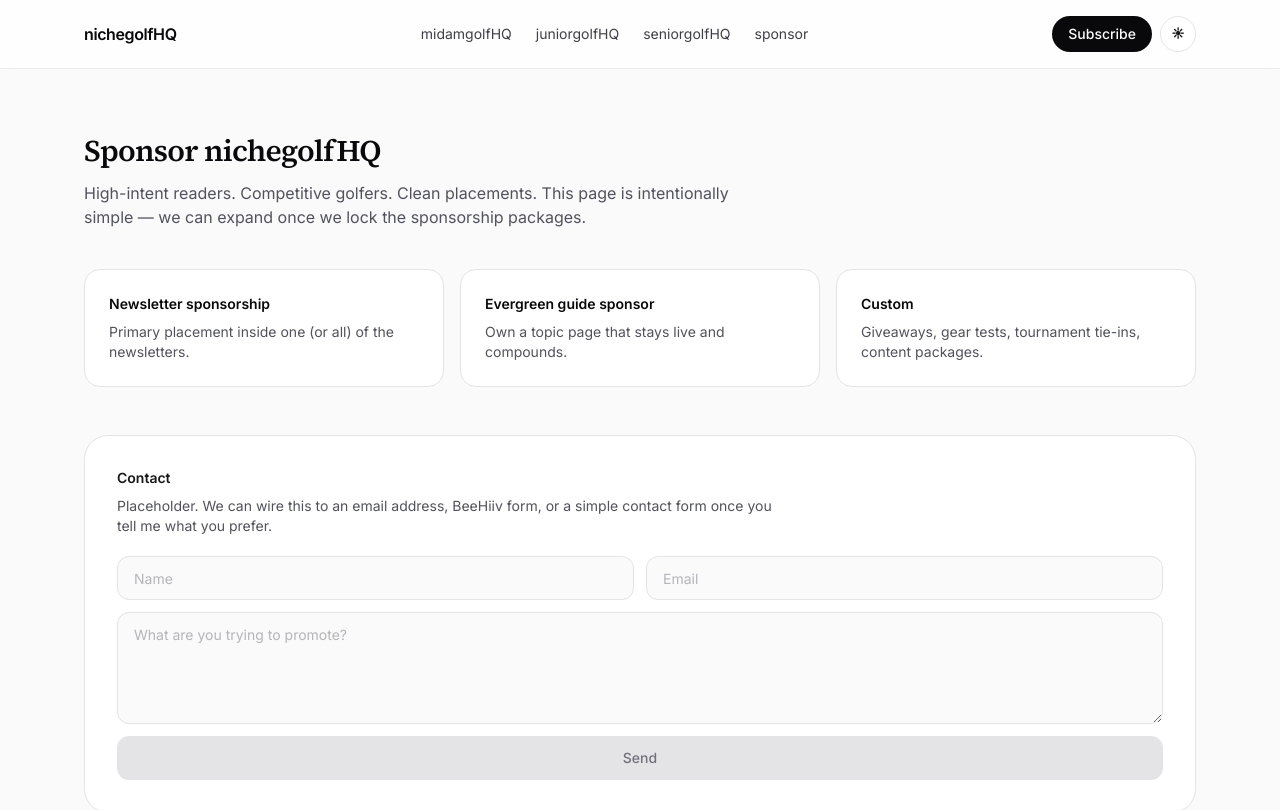
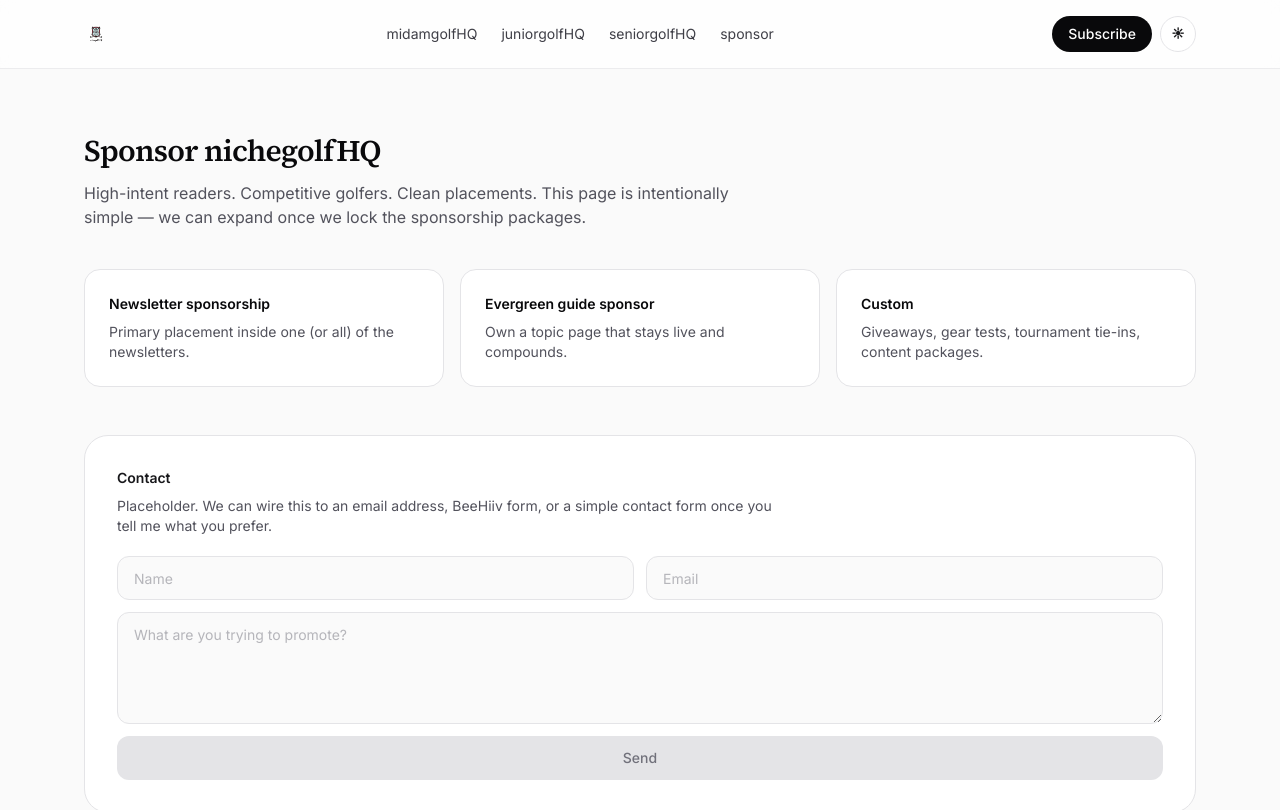
Before and after one commit to chazymarketing/nichegolfhq-next, a Next.js app: page /sponsors in a window 1280 px wide. Shown: the top 810 px of the page. Built offline with nearby package versions, Linux system fonts and the light colour scheme.

Commit message:
Brand: add nichegolfHQ logo + use in header

```diff
--- a/src/components/SiteShell.tsx
+++ b/src/components/SiteShell.tsx
@@ -1,3 +1,4 @@
+import Image from "next/image";
 import Link from "next/link";
 import { ThemeToggle } from "@/components/ThemeToggle";
 
@@ -18,8 +19,16 @@ export function SiteShell({ children }: { children: React.ReactNode }) {
     <div className="min-h-screen bg-zinc-50 text-zinc-950 antialiased dark:bg-black dark:text-zinc-50">
       <header className="sticky top-0 z-50 border-b border-zinc-200/70 bg-white/70 backdrop-blur dark:border-zinc-800/70 dark:bg-black/60">
         <div className="mx-auto flex w-full max-w-6xl items-center justify-between px-5 py-4">
-          <Link href="/" className="font-semibold tracking-tight">
-            nichegolfHQ
+          <Link href="/" className="flex items-center gap-2">
+            <Image
+              src="/brand/nichegolfhq/logo.png"
+              alt="nichegolfHQ"
+              width={300}
+              height={60}
+              priority
+              className="h-6 w-auto dark:invert"
+            />
+            <span className="sr-only">nichegolfHQ</span>
           </Link>
 
           <nav className="hidden items-center gap-6 text-sm text-zinc-700 md:flex dark:text-zinc-300">
```
Also changed, not shown: public/brand/nichegolfhq/icon.png (added), public/brand/nichegolfhq/logo.png (added).
